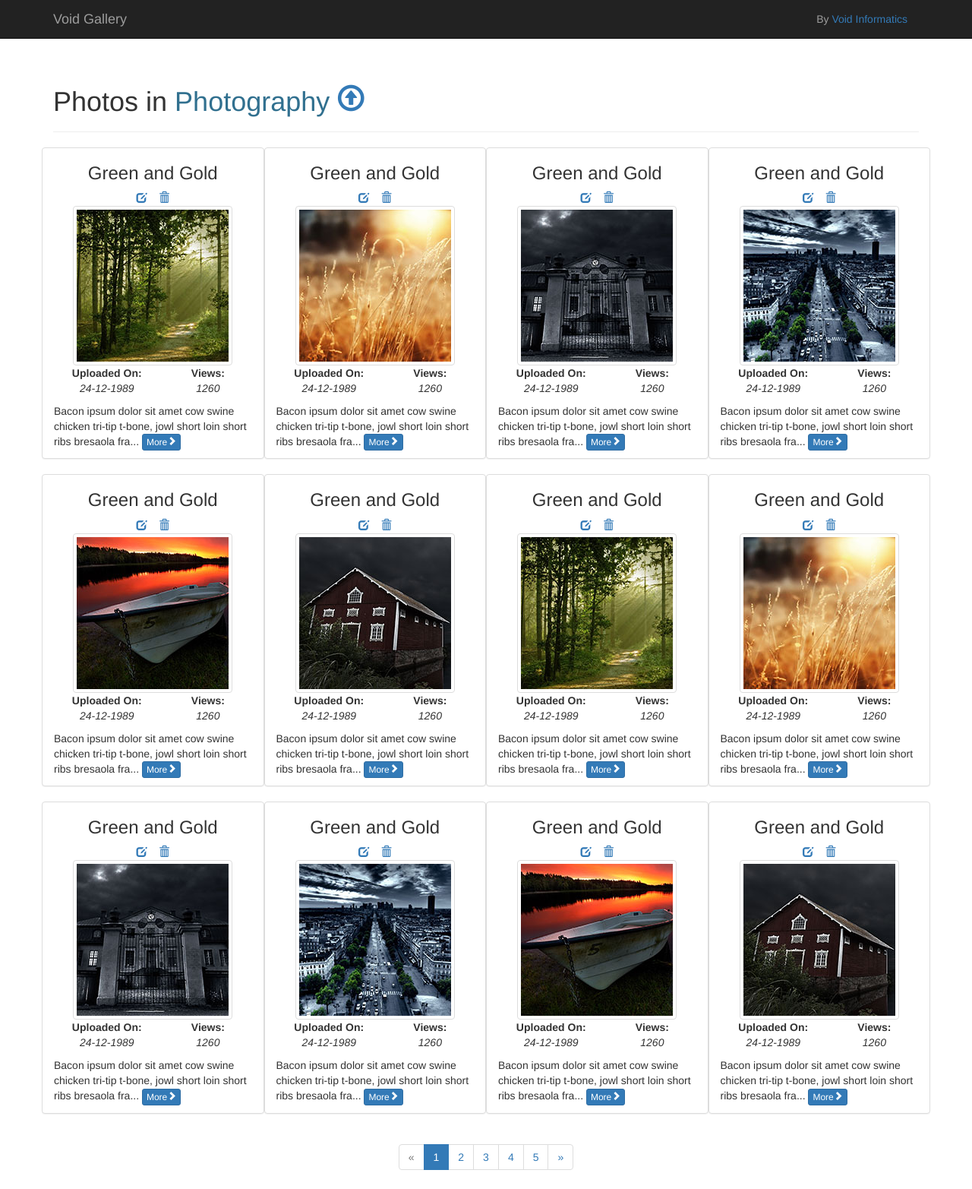
After one commit to priyasonali/void-gallery, a PHP site: page /photo.php in a window 1280 px wide. The commit adds this page. Shown: the whole page at 76% size. Run offline with PHP 8.4, Linux system fonts and the light colour scheme; some libraries are stand-ins or nearby versions.

Commit message:
Photo Listing Layout
Code structure modified. New page added for photo layout of a single
collection. Fancybox plugin added but not used yet.

```diff
--- /dev/null
+++ b/source/photo.php
@@ -0,0 +1,369 @@
+<!DOCTYPE html>
+<html lang="en">
+
+<head>
+
+<!--meta data-->
+<meta name="viewport" content="width=device-width, initial-scale=1.0">
+<meta name="charset" value="utf-8">
+<meta name="author" value="Void Informatics">
+<meta name="copyright" value="Void Informatics">
+
+<!--title-->
+<title>Void Gallery</title>
+
+<!--stylesheets-->
+
+<!--[1] bootstrap-->
+<link rel="stylesheet" href="//netdna.bootstrapcdn.com/bootstrap/3.0.0/css/bootstrap.min.css" type="text/css" media="screen">
+
+<!--[2] fancybox-->
+<link rel="stylesheet" href="/fancybox/jquery.fancybox.css" type="text/css" media="screen" />
+<link rel="stylesheet" href="/fancybox/source/helpers/jquery.fancybox-buttons.css" type="text/css" media="screen" />
+<link rel="stylesheet" href="/fancybox/source/helpers/jquery.fancybox-thumbs.css" type="text/css" media="screen" />
+
+<!--[3] own style-->
+<link rel="stylesheet" href="css/style.css" type="text/css" media="screen">
+
+</head>
+
+<body>
+
+<header>
+	<nav class="navbar navbar-inverse navbar-static-top">
+		<div class="container">
+			<a class="navbar-brand pull-left" href="#">Void Gallery</a>
+			<p class="navbar-text pull-right hidden-xs">By <a href="http://voidinformatics.com" target="_blank">Void Informatics</a></p>
+		</div>
+	</nav>
+</header>
+
+<section class="container">
+	<div class="page-header">
+		<h1>Photos in <span class="text-info">Photography</span> <a class="addCollection" title="Upload Photo" href="#"><span class="glyphicon glyphicon-upload"></span></a></h1>
+	</div>
+</section>
+
+<section class="container photoView">
+	<div class="row">
+		<div class="col-md-3 text-center panel panel-default">
+			<div class="row">
+				<h3 class="photoName">Green and Gold</h3>
+				<div class="row">
+					<a class="editPhoto" title="Edit Photo" href="#"><span class="glyphicon glyphicon-edit"></span></a>&nbsp&nbsp&nbsp
+					<a class="deletePhoto" title="Delete Photo" href="#"><span class="glyphicon glyphicon-trash"></span></a>
+				</div>
+				<img class="img-thumbnail" src="uploads/photos/thumbs/1.jpg" alt="photo" />
+			</div>
+			<div class="row">
+				<div class="col-md-7">
+					<p><strong>Uploaded On:<br></strong><em><span class="collectionDate">24-12-1989</span></em></p>
+				</div>
+				<div class="col-md-4">
+					<p><strong>Views:<br></strong><em><span class="collectionDate">1260</span></em></p>
+				</div>
+			</div>
+			<p class="photoDesc text-left">
+			Bacon ipsum dolor sit amet cow swine chicken tri-tip t-bone, jowl short loin short ribs bresaola fra...
+			<button class="btn btn-primary btn-xs">More<span class="glyphicon glyphicon-chevron-right pull-right"></span></button>
+			</p>
+		</div>
+		<div class="col-md-3 text-center panel panel-default">
+			<div class="row">
+				<h3 class="photoName">Green and Gold</h3>
+				<div class="row">
+					<a class="editPhoto" title="Edit Photo" href="#"><span class="glyphicon glyphicon-edit"></span></a>&nbsp&nbsp&nbsp
+					<a class="deletePhoto" title="Delete Photo" href="#"><span class="glyphicon glyphicon-trash"></span></a>
+				</div>
+				<img class="img-thumbnail" src="uploads/photos/thumbs/2.jpg" alt="photo" />
+			</div>
+			<div class="row">
+				<div class="col-md-7">
+					<p><strong>Uploaded On:<br></strong><em><span class="collectionDate">24-12-1989</span></em></p>
+				</div>
+				<div class="col-md-4">
+					<p><strong>Views:<br></strong><em><span class="collectionDate">1260</span></em></p>
+				</div>
+			</div>
+			<p class="photoDesc text-left">
+			Bacon ipsum dolor sit amet cow swine chicken tri-tip t-bone, jowl short loin short ribs bresaola fra...
+			<button class="btn btn-primary btn-xs">More<span class="glyphicon glyphicon-chevron-right pull-right"></span></button>
+			</p>
+		</div>
+		<div class="col-md-3 text-center panel panel-default">
+			<div class="row">
+				<h3 class="photoName">Green and Gold</h3>
+				<div class="row">
+					<a class="editPhoto" title="Edit Photo" href="#"><span class="glyphicon glyphicon-edit"></span></a>&nbsp&nbsp&nbsp
+					<a class="deletePhoto" title="Delete Photo" href="#"><span class="glyphicon glyphicon-trash"></span></a>
+				</div>
+				<img class="img-thumbnail" src="uploads/photos/thumbs/3.jpg" alt="photo" />
+			</div>
+			<div class="row">
+				<div class="col-md-7">
+					<p><strong>Uploaded On:<br></strong><em><span class="collectionDate">24-12-1989</span></em></p>
+				</div>
+				<div class="col-md-4">
+					<p><strong>Views:<br></strong><em><span class="collectionDate">1260</span></em></p>
+				</div>
+			</div>
+			<p class="photoDesc text-left">
+			Bacon ipsum dolor sit amet cow swine chicken tri-tip t-bone, jowl short loin short ribs bresaola fra...
+			<button class="btn btn-primary btn-xs">More<span class="glyphicon glyphicon-chevron-right pull-right"></span></button>
+			</p>
+		</div>
+		<div class="col-md-3 text-center panel panel-default">
+			<div class="row">
+				<h3 class="photoName">Green and Gold</h3>
+				<div class="row">
+					<a class="editPhoto" title="Edit Photo" href="#"><span class="glyphicon glyphicon-edit"></span></a>&nbsp&nbsp&nbsp
+					<a class="deletePhoto" title="Delete Photo" href="#"><span class="glyphicon glyphicon-trash"></span></a>
+				</div>
+				<img class="img-thumbnail" src="uploads/photos/thumbs/4.jpg" alt="photo" />
+			</div>
+			<div class="row">
+				<div class="col-md-7">
+					<p><strong>Uploaded On:<br></strong><em><span class="collectionDate">24-12-1989</span></em></p>
+				</div>
+				<div class="col-md-4">
+					<p><strong>Views:<br></strong><em><span class="collectionDate">1260</span></em></p>
+				</div>
+			</div>
+			<p class="photoDesc text-left">
+			Bacon ipsum dolor sit amet cow swine chicken tri-tip t-bone, jowl short loin short ribs bresaola fra...
+			<button class="btn btn-primary btn-xs">More<span class="glyphicon glyphicon-chevron-right pull-right"></span></button>
+			</p>
+		</div>
+	</div>
+	<div class="row">
+		<div class="col-md-3 text-center panel panel-default">
+			<div class="row">
+				<h3 class="photoName">Green and Gold</h3>
+				<div class="row">
+					<a class="editPhoto" title="Edit Photo" href="#"><span class="glyphicon glyphicon-edit"></span></a>&nbsp&nbsp&nbsp
+					<a class="deletePhoto" title="Delete Photo" href="#"><span class="glyphicon glyphicon-trash"></span></a>
+				</div>
+				<img class="img-thumbnail" src="uploads/photos/thumbs/5.jpg" alt="photo" />
+			</div>
+			<div class="row">
+				<div class="col-md-7">
+					<p><strong>Uploaded On:<br></strong><em><span class="collectionDate">24-12-1989</span></em></p>
+				</div>
+				<div class="col-md-4">
+					<p><strong>Views:<br></strong><em><span class="collectionDate">1260</span></em></p>
+				</div>
+			</div>
+			<p class="photoDesc text-left">
+			Bacon ipsum dolor sit amet cow swine chicken tri-tip t-bone, jowl short loin short ribs bresaola fra...
+			<button class="btn btn-primary btn-xs">More<span class="glyphicon glyphicon-chevron-right pull-right"></span></button>
+			</p>
+		</div>
+		<div class="col-md-3 text-center panel panel-default">
+			<div class="row">
+				<h3 class="photoName">Green and Gold</h3>
+				<div class="row">
+					<a class="editPhoto" title="Edit Photo" href="#"><span class="glyphicon glyphicon-edit"></span></a>&nbsp&nbsp&nbsp
+					<a class="deletePhoto" title="Delete Photo" href="#"><span class="glyphicon glyphicon-trash"></span></a>
+				</div>
+				<img class="img-thumbnail" src="uploads/photos/thumbs/6.jpg" alt="photo" />
+			</div>
+			<div class="row">
+				<div class="col-md-7">
+					<p><strong>Uploaded On:<br></strong><em><span class="collectionDate">24-12-1989</span></em></p>
+				</div>
+				<div class="col-md-4">
+					<p><strong>Views:<br></strong><em><span class="collectionDate">1260</span></em></p>
+				</div>
+			</div>
+			<p class="photoDesc text-left">
+			Bacon ipsum dolor sit amet cow swine chicken tri-tip t-bone, jowl short loin short ribs bresaola fra...
+			<button class="btn btn-primary btn-xs">More<span class="glyphicon glyphicon-chevron-right pull-right"></span></button>
+			</p>
+		</div>
+		<div class="col-md-3 text-center panel panel-default">
+			<div class="row">
+				<h3 class="photoName">Green and Gold</h3>
+				<div class="row">
+					<a class="editPhoto" title="Edit Photo" href="#"><span class="glyphicon glyphicon-edit"></span></a>&nbsp&nbsp&nbsp
+					<a class="deletePhoto" title="Delete Photo" href="#"><span class="glyphicon glyphicon-trash"></span></a>
+				</div>
+				<img class="img-thumbnail" src="uploads/photos/thumbs/1.jpg" alt="photo" />
+			</div>
+			<div class="row">
+				<div class="col-md-7">
+					<p><strong>Uploaded On:<br></strong><em><span class="collectionDate">24-12-1989</span></em></p>
+				</div>
+				<div class="col-md-4">
+					<p><strong>Views:<br></strong><em><span class="collectionDate">1260</span></em></p>
+				</div>
+			</div>
+			<p class="photoDesc text-left">
+			Bacon ipsum dolor sit amet cow swine chicken tri-tip t-bone, jowl short loin short ribs bresaola fra...
+			<button class="btn btn-primary btn-xs">More<span class="glyphicon glyphicon-chevron-right pull-right"></span></button>
+			</p>
+		</div>
+		<div class="col-md-3 text-center panel panel-default">
+			<div class="row">
+				<h3 class="photoName">Green and Gold</h3>
+				<div class="row">
+					<a class="editPhoto" title="Edit Photo" href="#"><span class="glyphicon glyphicon-edit"></span></a>&nbsp&nbsp&nbsp
+					<a class="deletePhoto" title="Delete Photo" href="#"><span class="glyphicon glyphicon-trash"></span></a>
+				</div>
+				<img class="img-thumbnail" src="uploads/photos/thumbs/2.jpg" alt="photo" />
+			</div>
+			<div class="row">
+				<div class="col-md-7">
+					<p><strong>Uploaded On:<br></strong><em><span class="collectionDate">24-12-1989</span></em></p>
+				</div>
+				<div class="col-md-4">
+					<p><strong>Views:<br></strong><em><span class="collectionDate">1260</span></em></p>
+				</div>
+			</div>
+			<p class="photoDesc text-left">
+			Bacon ipsum dolor sit amet cow swine chicken tri-tip t-bone, jowl short loin short ribs bresaola fra...
+			<button class="btn btn-primary btn-xs">More<span class="glyphicon glyphicon-chevron-right pull-right"></span></button>
+			</p>
+		</div>
+	</div>
+	<div class="row">
+		<div class="col-md-3 text-center panel panel-default">
+			<div class="row">
+				<h3 class="photoName">Green and Gold</h3>
+				<div class="row">
+					<a class="editPhoto" title="Edit Photo" href="#"><span class="glyphicon glyphicon-edit"></span></a>&nbsp&nbsp&nbsp
+					<a class="deletePhoto" title="Delete Photo" href="#"><span class="glyphicon glyphicon-trash"></span></a>
+				</div>
+				<img class="img-thumbnail" src="uploads/photos/thumbs/3.jpg" alt="photo" />
+			</div>
+			<div class="row">
+				<div class="col-md-7">
+					<p><strong>Uploaded On:<br></strong><em><span class="collectionDate">24-12-1989</span></em></p>
+				</div>
+				<div class="col-md-4">
+					<p><strong>Views:<br></strong><em><span class="collectionDate">1260</span></em></p>
+				</div>
+			</div>
+			<p class="photoDesc text-left">
+			Bacon ipsum dolor sit amet cow swine chicken tri-tip t-bone, jowl short loin short ribs bresaola fra...
+			<button class="btn btn-primary btn-xs">More<span class="glyphicon glyphicon-chevron-right pull-right"></span></button>
+			</p>
+		</div>
+		<div class="col-md-3 text-center panel panel-default">
+			<div class="row">
+				<h3 class="photoName">Green and Gold</h3>
+				<div class="row">
+					<a class="editPhoto" title="Edit Photo" href="#"><span class="glyphicon glyphicon-edit"></span></a>&nbsp&nbsp&nbsp
+					<a class="deletePhoto" title="Delete Photo" href="#"><span class="glyphicon glyphicon-trash"></span></a>
+				</div>
+				<img class="img-thumbnail" src="uploads/photos/thumbs/4.jpg" alt="photo" />
+			</div>
+			<div class="row">
+				<div class="col-md-7">
+					<p><strong>Uploaded On:<br></strong><em><span class="collectionDate">24-12-1989</span></em></p>
+				</div>
+				<div class="col-md-4">
+					<p><strong>Views:<br></strong><em><span class="collectionDate">1260</span></em></p>
+				</div>
+			</div>
+			<p class="photoDesc text-left">
+			Bacon ipsum dolor sit amet cow swine chicken tri-tip t-bone, jowl short loin short ribs bresaola fra...
+			<button class="btn btn-primary btn-xs">More<span class="glyphicon glyphicon-chevron-right pull-right"></span></button>
+			</p>
+		</div>
+		<div class="col-md-3 text-center panel panel-default">
+			<div class="row">
+				<h3 class="photoName">Green and Gold</h3>
+				<div class="row">
+					<a class="editPhoto" title="Edit Photo" href="#"><span class="glyphicon glyphicon-edit"></span></a>&nbsp&nbsp&nbsp
+					<a class="deletePhoto" title="Delete Photo" href="#"><span class="glyphicon glyphicon-trash"></span></a>
+				</div>
+				<img class="img-thumbnail" src="uploads/photos/thumbs/5.jpg" alt="photo" />
+			</div>
+			<div class="row">
+				<div class="col-md-7">
+					<p><strong>Uploaded On:<br></strong><em><span class="collectionDate">24-12-1989</span></em></p>
+				</div>
+				<div class="col-md-4">
+					<p><strong>Views:<br></strong><em><span class="collectionDate">1260</span></em></p>
+				</div>
+			</div>
+			<p class="photoDesc text-left">
+			Bacon ipsum dolor sit amet cow swine chicken tri-tip t-bone, jowl short loin short ribs bresaola fra...
+			<button class="btn btn-primary btn-xs">More<span class="glyphicon glyphicon-chevron-right pull-right"></span></button>
+			</p>
+		</div>
+		<div class="col-md-3 text-center panel panel-default">
+			<div class="row">
+				<h3 class="photoName">Green and Gold</h3>
+				<div class="row">
+					<a class="editPhoto" title="Edit Photo" href="#"><span class="glyphicon glyphicon-edit"></span></a>&nbsp&nbsp&nbsp
+					<a class="deletePhoto" title="Delete Photo" href="#"><span class="glyphicon glyphicon-trash"></span></a>
+				</div>
+				<img class="img-thumbnail" src="uploads/photos/thumbs/6.jpg" alt="photo" />
+			</div>
+			<div class="row">
+				<div class="col-md-7">
+					<p><strong>Uploaded On:<br></strong><em><span class="collectionDate">24-12-1989</span></em></p>
+				</div>
+				<div class="col-md-4">
+					<p><strong>Views:<br></strong><em><span class="collectionDate">1260</span></em></p>
+				</div>
+			</div>
+			<p class="photoDesc text-left">
+			Bacon ipsum dolor sit amet cow swine chicken tri-tip t-bone, jowl short loin short ribs bresaola fra...
+			<button class="btn btn-primary btn-xs">More<span class="glyphicon glyphicon-chevron-right pull-right"></span></button>
+			</p>
+		</div>
+	</div>
+</section>
+
+<section class="container text-center">
+	<ul class="pagination">
+	  <li class="disabled"><a href="#">&laquo;</a></li>
+	  <li class="active"><a href="#">1</a></li>
+	  <li><a href="#">2</a></li>
+	  <li><a href="#">3</a></li>
+	  <li><a href="#">4</a></li>
+	  <li><a href="#">5</a></li>
+	  <li><a href="#">&raquo;</a></li>
+	</ul>
+</section>
+
+<aside class="modal fade" id="systemModal" tabindex="-1" role="dialog" aria-labelledby="systemLabel" aria-hidden="true">
+	<div class="modal-dialog">
+	  <div class="modal-content">
+		<div class="modal-header">
+		  <button type="button" class="close" data-dismiss="modal" aria-hidden="true">&times;</button>
+		  <h4 class="modal-title">Modal title</h4>
+		</div>
+		<div class="modal-body">
+		  ...
+		</div>
+		<div class="modal-footer">
+		  <button type="button" class="btn btn-default" data-dismiss="modal">Close</button>
+		  <button type="button" class="btn btn-primary">Save changes</button>
+		</div>
+	  </div><!-- /.modal-content -->
+	</div><!-- /.modal-dialog -->
+</aside><!-- /.modal -->
+
+<!--scripts (placed at the end for faster page loading)-->
+
+<!--[1] jquery-->
+<script type="text/javascript" src="http://code.jquery.com/jquery-1.10.1.min.js"></script>
+
+<!--[2] bootstrap-->
+<script type="text/javascript" src="//netdna.bootstrapcdn.com/bootstrap/3.0.0/js/bootstrap.min.js"></script>
+
+<!--[3] fancybox and helpers-->
+<script type="text/javascript" src="/fancybox/lib/jquery.mousewheel-3.0.6.pack.js"></script>
+<script type="text/javascript" src="/fancybox/jquery.fancybox.pack.js"></script>
+<script type="text/javascript" src="/fancybox/source/helpers/jquery.fancybox-buttons.js"></script>
+<script type="text/javascript" src="/fancybox/source/helpers/jquery.fancybox-media.js"></script>
+<script type="text/javascript" src="/fancybox/source/helpers/jquery.fancybox-thumbs.js"></script>
+
+<!--[4] own script-->
+<script type="text/javascript" src="js/main.js"></script>
+
+</body>
+</html>
```
Also changed, not shown: source/index.php (+63 -37 lines), README.md, source/uploads/photos/1.jpg (added), source/uploads/photos/2.jpg (added), source/uploads/photos/3.jpg (added), source/uploads/photos/4.jpg (added), source/uploads/photos/5.jpg (added), source/uploads/photos/6.jpg (added), source/uploads/photos/thumbs/1.jpg (added), source/uploads/photos/thumbs/2.jpg (added), source/uploads/photos/thumbs/3.jpg (added), source/uploads/photos/thumbs/4.jpg (added), source/uploads/photos/thumbs/5.jpg (added), source/uploads/photos/thumbs/6.jpg (added).
